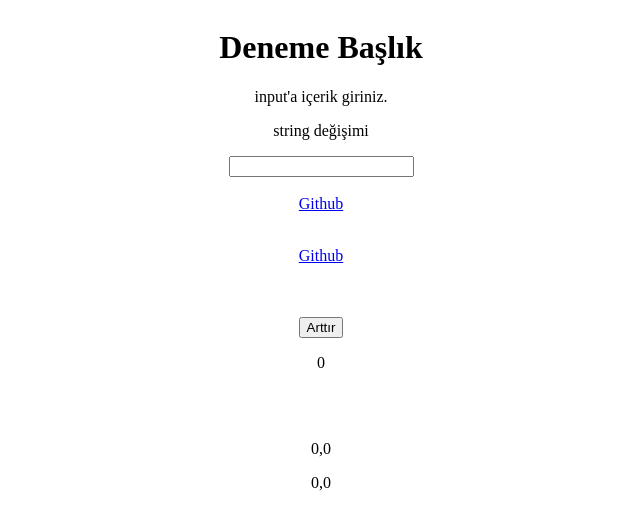
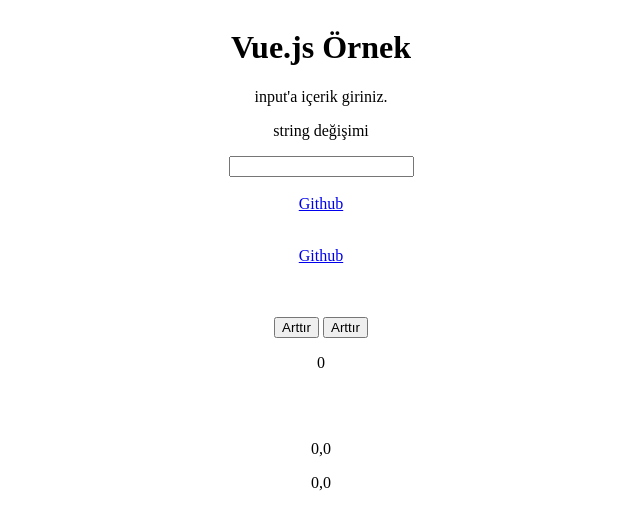
Before and after one commit to N-Anil-D/MyExamples, a plain HTML site: page vue-ornek1.html in a window 1280 px wide. Shown: the whole page, without its empty margins (327-967 px from the left). Drawn offline with nearby package versions, Linux system fonts and the light colour scheme.

Commit message:
Update vue-ornek1.html

```diff
--- a/vue-ornek1.html
+++ b/vue-ornek1.html
@@ -7,7 +7,7 @@
 </head>
 
 <body>
-<div id=app align=center v-on:mousemove="kordinat" style="position:fixed; height:100%; width:100%;">
+<div id=app align=center v-on:mousemove="kordinat(2,$event)" style="position:fixed; height:100%; width:100%;">
   <h1 v-once>{{title}}</h1>
   <p>{{ aciklama }}</p>
   <p>{{ yazdir() }}</p>
@@ -17,7 +17,8 @@
   <br><br>
   <p v-html="github"></p>
   <br><br>
-  <button v-on:click="tikla">Arttır</button>
+  <button v-on:click=counter++>Arttır</button>
+  <button v-on:click="arti(3)">Arttır</button>
   <p>{{ counter }}</p>
   <br><br>
   <p>{{ x + ',' + y }}</p>
@@ -28,7 +29,7 @@
 new Vue({
 el : "#app",
 data : {
-		title : "Deneme Başlık",
+		title : "Vue.js Örnek",
     aciklama : "input'a içerik giriniz.",
     link : 'https://github.com/N-Anil-D/MyExamples',
     github :   '<a href="https://github.com/N-Anil-D/MyExamples">Github</a>',
@@ -45,10 +46,11 @@ methods : {
       this.title = "string değişimi"
     	return this.title;
     },
-		tikla : function(){
-      this.counter++;
+		arti : function(inc){
+      this.counter += inc;
     },
-		kordinat : function(event){
+		kordinat : function(inc,event){
+      this.counter += inc;
       this.x = event.clientX;
       this.y = event.clientY;
     },
```
